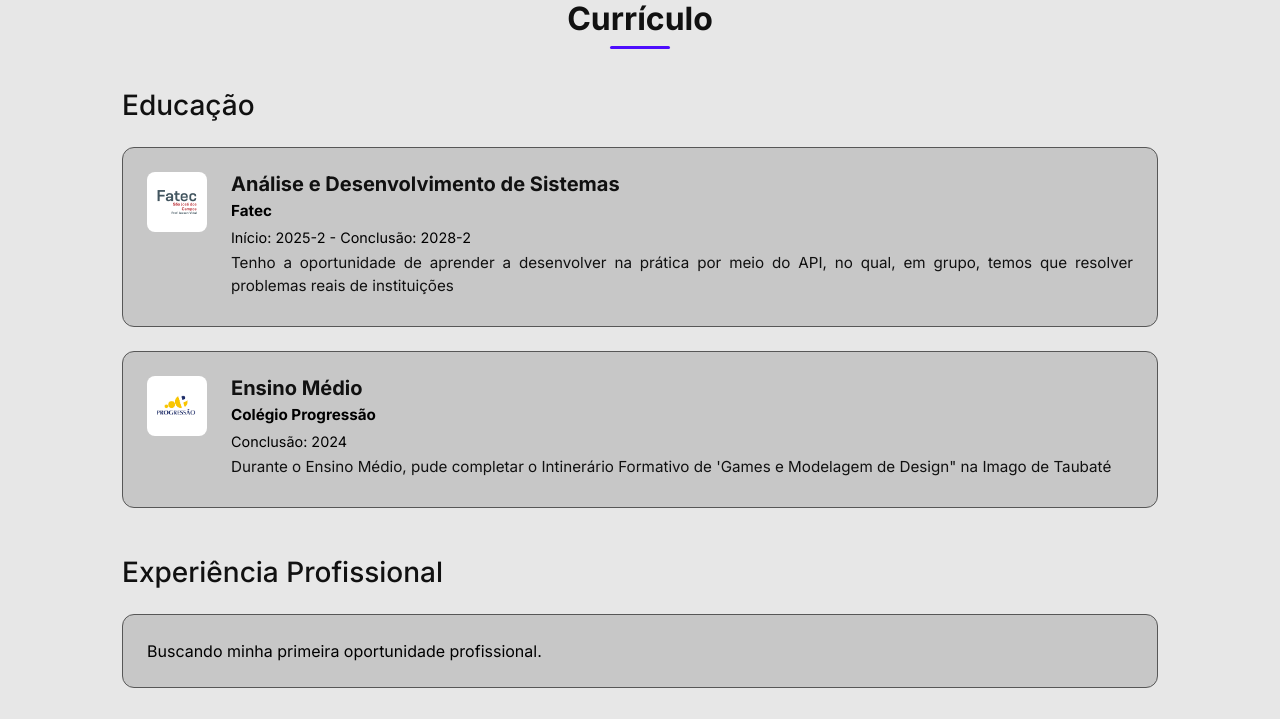
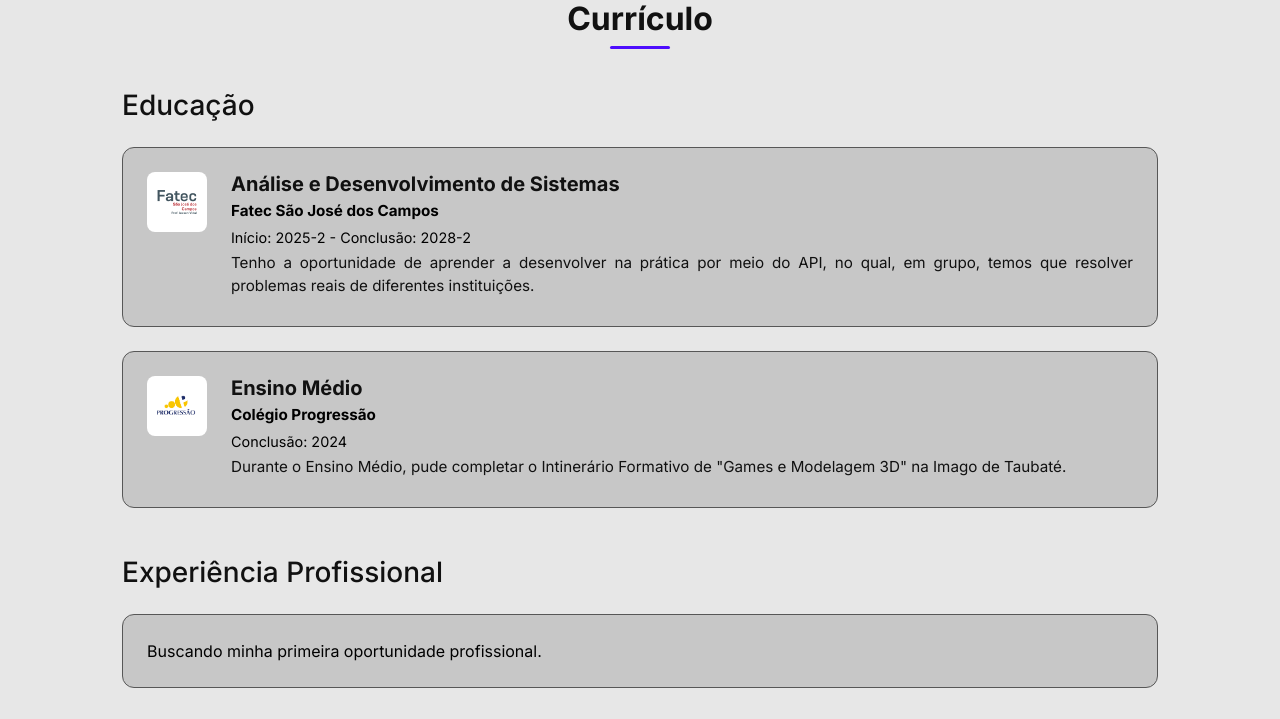
Before and after one commit to ViniciusAmante/portfolio_vinicius_amante, a Flask app: page /curriculo in a window 1280 px wide. Shown: the part 207-926 px from the top of the page. Run offline with Flask 3, Linux system fonts and the light colour scheme.

Commit message:
Alterando descrição no currículo

```diff
--- a/templates/curriculo.html
+++ b/templates/curriculo.html
@@ -10,9 +10,9 @@
                     </div>
                     <div class="list-item-content">
                         <h5>Análise e Desenvolvimento de Sistemas</h5>
-                        <p class="fw-bold">Fatec</p>
+                        <p class="fw-bold">Fatec São José dos Campos</p>
                         <p class="text-muted">Início: 2025-2 - Conclusão: 2028-2</p>
-                        <p>Tenho a oportunidade de aprender a desenvolver na prática por meio do API, no qual, em grupo, temos que resolver problemas reais de instituições </p>
+                        <p>Tenho a oportunidade de aprender a desenvolver na prática por meio do API, no qual, em grupo, temos que resolver problemas reais de diferentes instituições. </p>
                     </div>
                 </div>
             </div>
@@ -25,7 +25,7 @@
                     <h5>Ensino Médio</h5>
                     <p class="fw-bold">Colégio Progressão</p>
                     <p class="text-muted">Conclusão: 2024</p>
-                    <p>Durante o Ensino Médio, pude completar o Intinerário Formativo de 'Games e Modelagem de Design" na Imago de Taubaté</p>
+                    <p>Durante o Ensino Médio, pude completar o Intinerário Formativo de "Games e Modelagem 3D" na Imago de Taubaté. </p>
                 </div>
             </div>
         </div>
```
